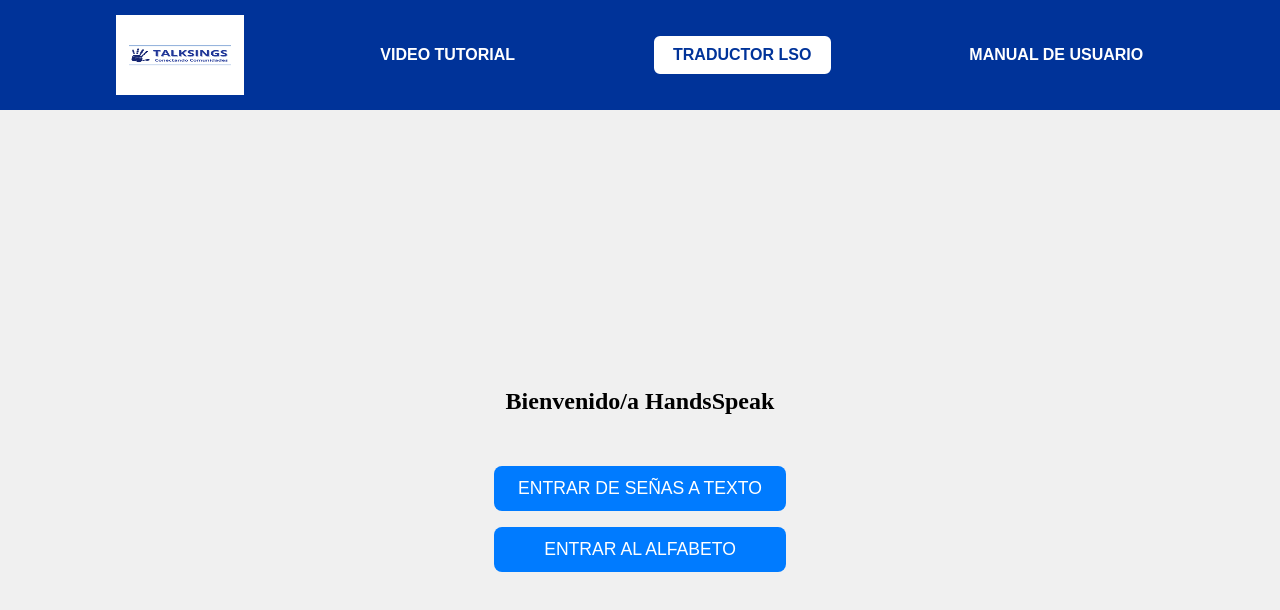
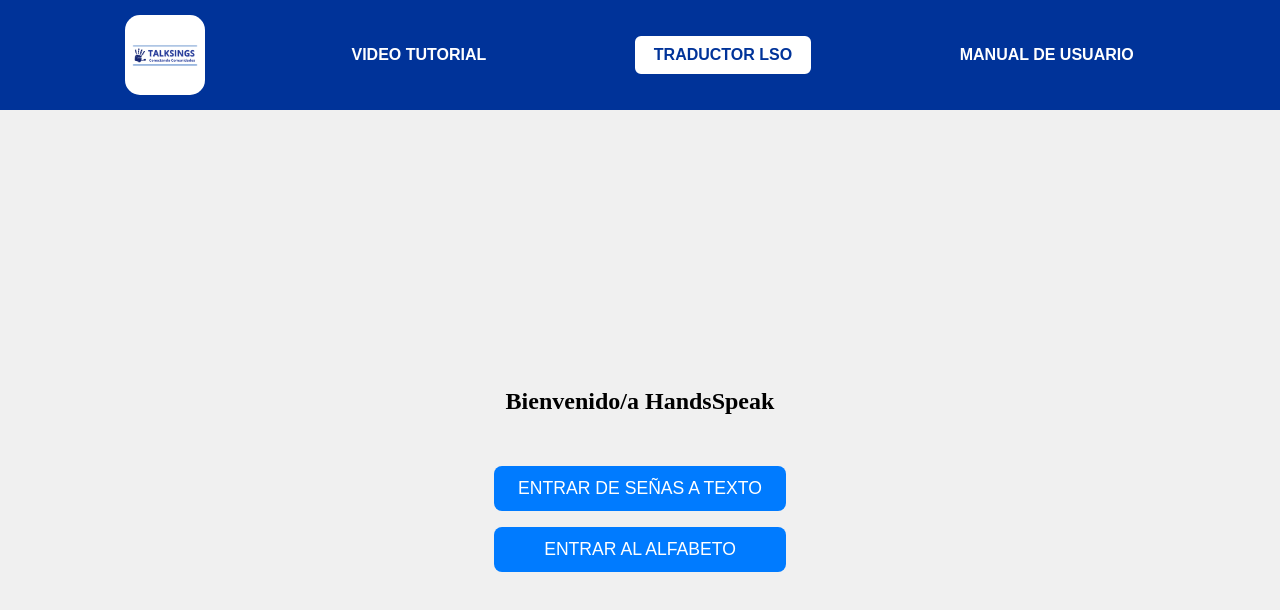
Before and after one commit to Kevinhd999/front_traductor, an Angular app: page / in a window 1280 px wide. Shown: the top 610 px of the page. Built offline with nearby package versions, Linux system fonts and the light colour scheme.

Commit message:
CAMBIO IMAGEN

```diff
--- a/src/app/principal/principal.component.css
+++ b/src/app/principal/principal.component.css
@@ -27,7 +27,7 @@
 
 .icon {
   height: 100%;
-  width: 10%;
+  border-radius: 15px 15px 15px 15px;
 }
 
 .buttons-container {
```
